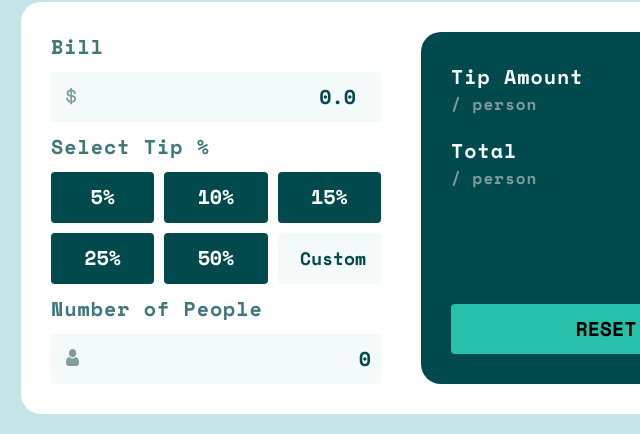
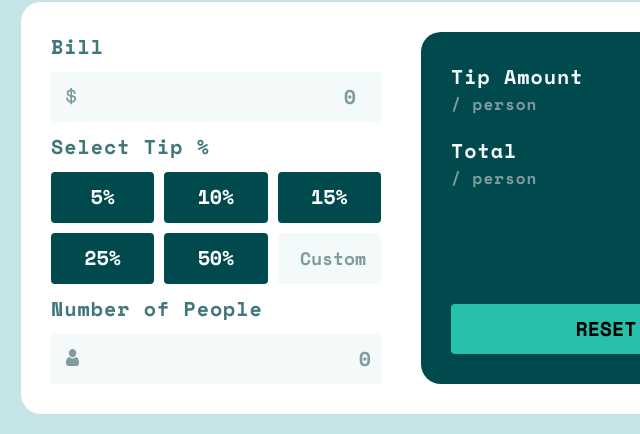
Before and after one commit to darryncodes/tip-calculator-app, a plain HTML site: page index.html in a window 1280 px wide. Shown: the part 213-647 px from the top of the page, 219-859 px from the left. Drawn offline with nearby package versions, Linux system fonts and the light colour scheme.

Commit message:
functionality - updating placeholder font colour and tip button hover colour

```diff
--- a/index.html
+++ b/index.html
@@ -24,7 +24,7 @@
             <div class="splitter__input splitter__input--bill">
                 <h2 class="splitter__heading">Bill</h2>
                 <label for="bill" class="sr-only">Bill</label>
-                <input type="number" name="bill" id="bill" class="splitter__bill" placeholder="0.0">
+                <input type="number" name="bill" id="bill" class="splitter__bill" placeholder="0">
             </div>
             <div>
                 <h2 class="splitter__heading">Select Tip %</h2>
--- a/scss/layout/_btn.scss
+++ b/scss/layout/_btn.scss
@@ -18,6 +18,7 @@
     }
 
     &:hover {
+      color: $secondary;
       background-color: $active;
     }
   }
--- a/scss/layout/_layout.scss
+++ b/scss/layout/_layout.scss
@@ -34,6 +34,7 @@
   &__bill,
   &__custom,
   &__people {
+    color: $secondary;
     width: 100%;
     border: none;
     border-radius: $btn-radius;
@@ -109,7 +110,7 @@
 // input placeholder color
 
 ::placeholder {
-  color: $secondary;
+  color: $dark-grayish-cyan;
 }
 
 //error and active styling for javascript
```
Also changed, not shown: css/style.css, css/style.min.css.
